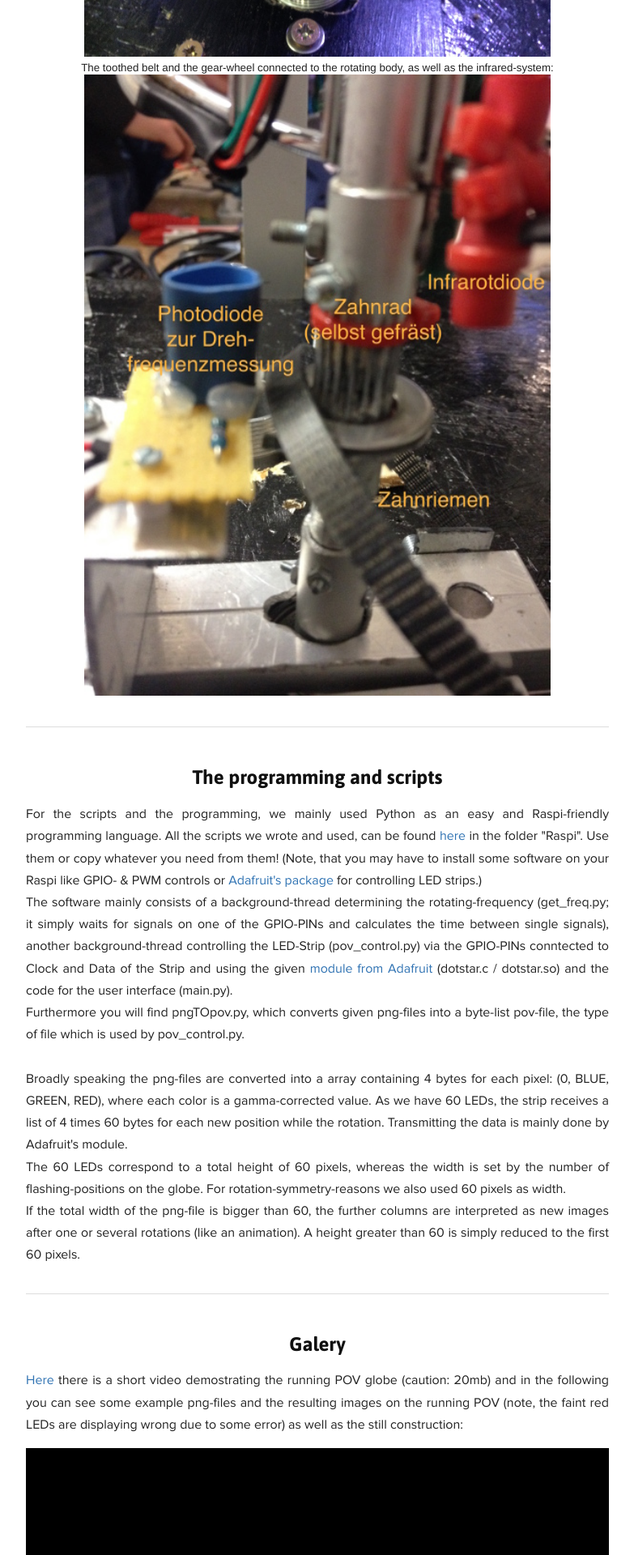
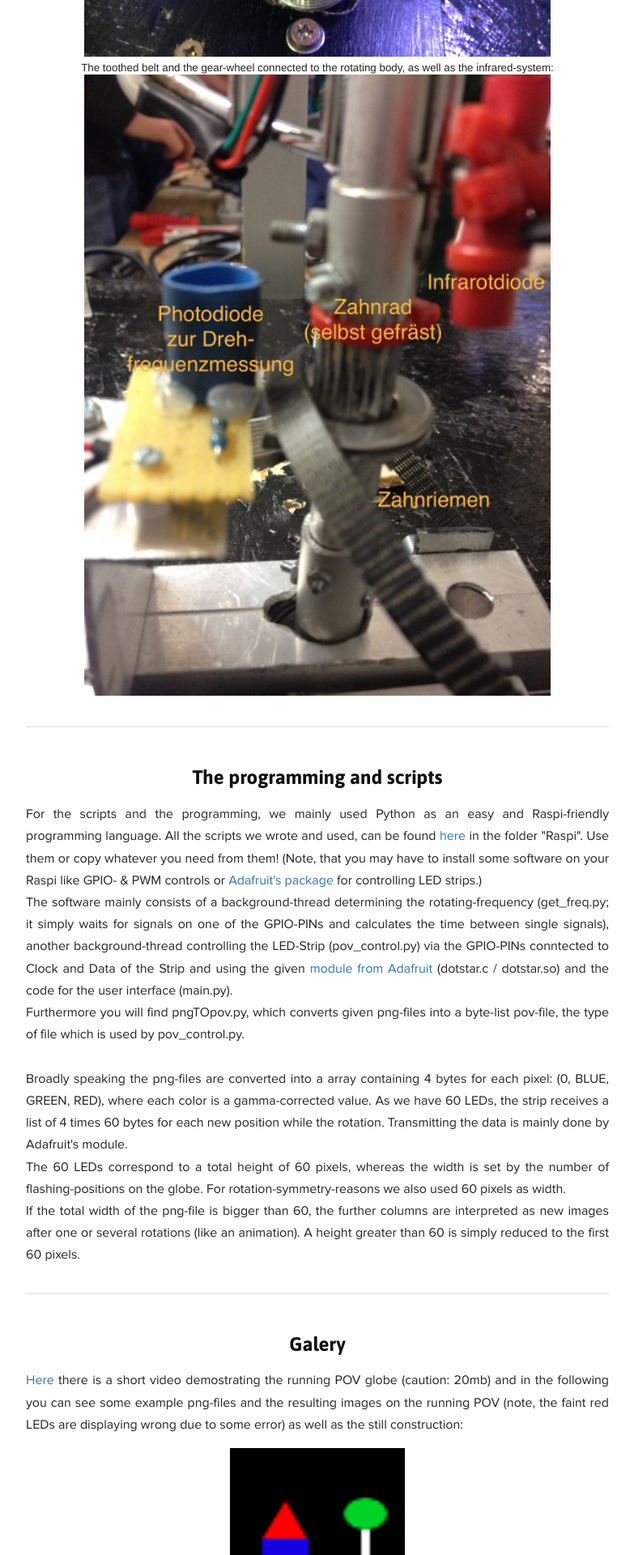
Before and after one commit to TobiBu/POV, a Jekyll site: the page built from project/index.html, in a window 1280 px wide. Shown: the part 4480-6400 px from the top of the page at 81% size, without its empty margins (248-1031 px from the left). Built offline with Jekyll 4.4.1, drawn with Linux system fonts in a browser that asks for light colours; Markdown is read by kramdown in place of the engine named in the settings.

Commit message:
final post of project page

```diff
--- a/project/index.html
+++ b/project/index.html
@@ -141,17 +141,17 @@
 
 <table border="0">
 <tr><td align="center" valign="middle">
-<img src="{{ site.baseurl }}/images/ex1.png" alt="1st example: a house and a tree (png)" width="100%" title="1st example: a house and a tree (png)">
+<img src="{{ site.baseurl }}/images/ex1.png" alt="1st example: a house and a tree (png)" width="30%" title="1st example: a house and a tree (png)">
 </td></tr><tr><td align="center" valign="middle">
 <img src="{{ site.baseurl }}/images/ex1.jpg" alt="1st example: a house and a tree (foto)" width="50%" title="1st example: a house and a tree (foto)">
 </td></tr><tr><td align="center" valign="middle">
-<img src="{{ site.baseurl }}/images/ex2.png" alt="2nd example: a worldmap (png)" width="100%" title="2nd example: a worldmap (png)">
+<img src="{{ site.baseurl }}/images/ex2.png" alt="2nd example: a worldmap (png)" width="30%" title="2nd example: a worldmap (png)">
 </td></tr><tr><td align="center" valign="middle">
 <img src="{{ site.baseurl }}/images/ex2.1.jpg" alt="2nd example: a worldmap (foto 1)" width="50%" title="2nd example: a worldmap (foto 1)">
 </td></tr><tr><td align="center" valign="middle">
 <img src="{{ site.baseurl }}/images/ex2.2.jpg" alt="2nd example: a worldmap (foto 2)" width="50%" title="2nd example: a worldmap (foto 2)">
 </td></tr><tr><td align="center">
-<img src="{{ site.baseurl }}/images/whole.jpg" width=45% alt="Our POV Globe." title="Our POV Globe">
+<img src="{{ site.baseurl }}/images/whole.jpg" width=50% alt="Our POV Globe." title="Our POV Globe">
 </td></tr>
 </table>
 
```
Also changed, not shown: 1 other file.
